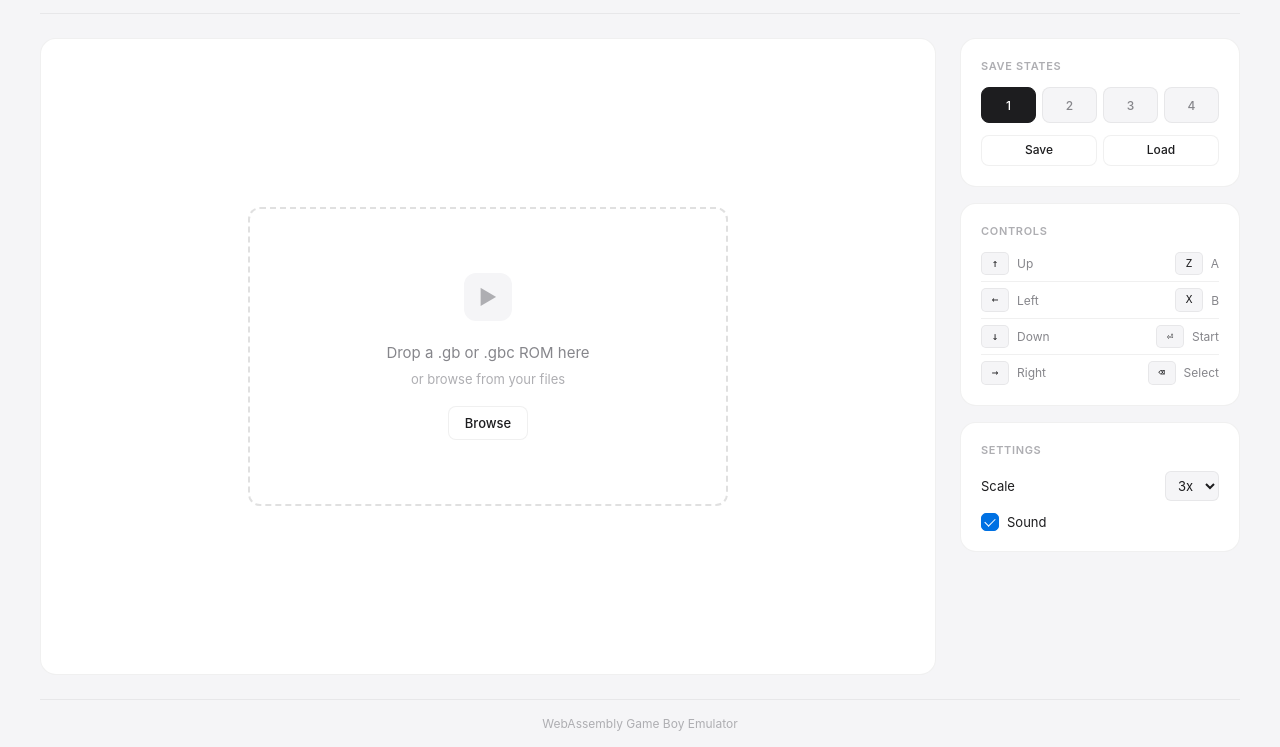
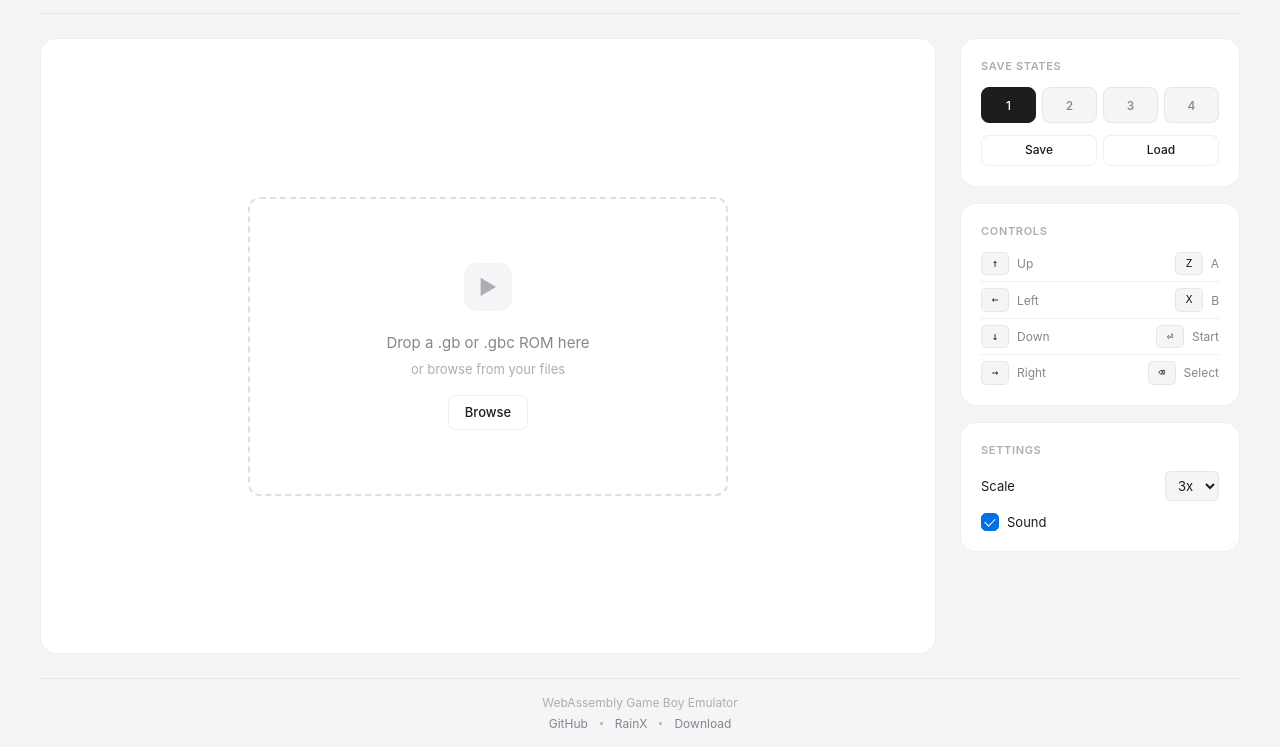
Before and after one commit to rainx/xboy, a plain HTML site: page web/index.html in a window 1280 px wide. Shown: the part 53-800 px from the top of the page. Drawn offline with Linux system fonts and the light colour scheme.

Commit message:
Add GitHub, author, and release links to web footer

```diff
--- a/web/css/xboy.css
+++ b/web/css/xboy.css
@@ -584,6 +584,31 @@ footer {
     color: var(--text-tertiary);
 }
 
+.footer-links {
+    margin-top: 6px;
+    display: flex;
+    justify-content: center;
+    align-items: center;
+    gap: 12px;
+}
+
+.footer-links a {
+    color: var(--text-secondary);
+    text-decoration: none;
+    transition: color var(--transition);
+}
+
+.footer-links a:hover {
+    color: var(--accent);
+}
+
+.footer-sep {
+    width: 3px;
+    height: 3px;
+    background: var(--text-tertiary);
+    border-radius: 50%;
+}
+
 /* ── Notification (injected by JS) ────────── */
 /* Overrides for inline styles from rom-loader.js / save-states.js are
    not needed — those modules set styles directly.  We provide a base
--- a/web/index.html
+++ b/web/index.html
@@ -124,6 +124,13 @@
 
         <footer>
             <p>WebAssembly Game Boy Emulator</p>
+            <nav class="footer-links">
+                <a href="https://github.com/rainx/xboy" target="_blank" rel="noopener">GitHub</a>
+                <span class="footer-sep"></span>
+                <a href="https://github.com/rainx" target="_blank" rel="noopener">RainX</a>
+                <span class="footer-sep"></span>
+                <a href="https://github.com/rainx/xboy/releases" target="_blank" rel="noopener">Download</a>
+            </nav>
         </footer>
     </div>
 
```
